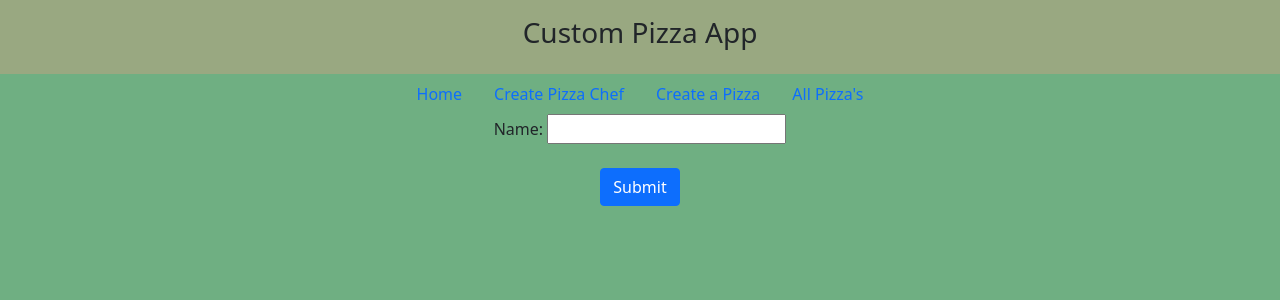
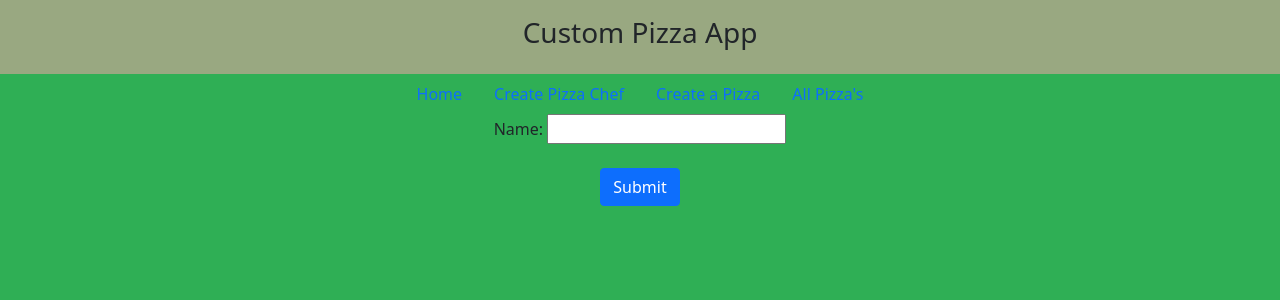
Before and after one commit to erhnaks/Phyton_flask_app_Pipeline, a Flask app: page /createchef in a window 1280 px wide. Shown: the top 300 px of the page. Run offline with Flask 2, Linux system fonts and the light colour scheme.

Commit message:
Base colour updated

```diff
--- a/application/templates/base.html
+++ b/application/templates/base.html
@@ -1,6 +1,6 @@
 <!DOCTYPE html>
 <html>
-    <body style="background-color: rgb(111, 175, 130)">
+    <body style="background-color: rgb(47, 175, 85)">
         <div
         class="w-auto p-3" style="background-color: rgb(153, 168, 129);">
         <center>
```
